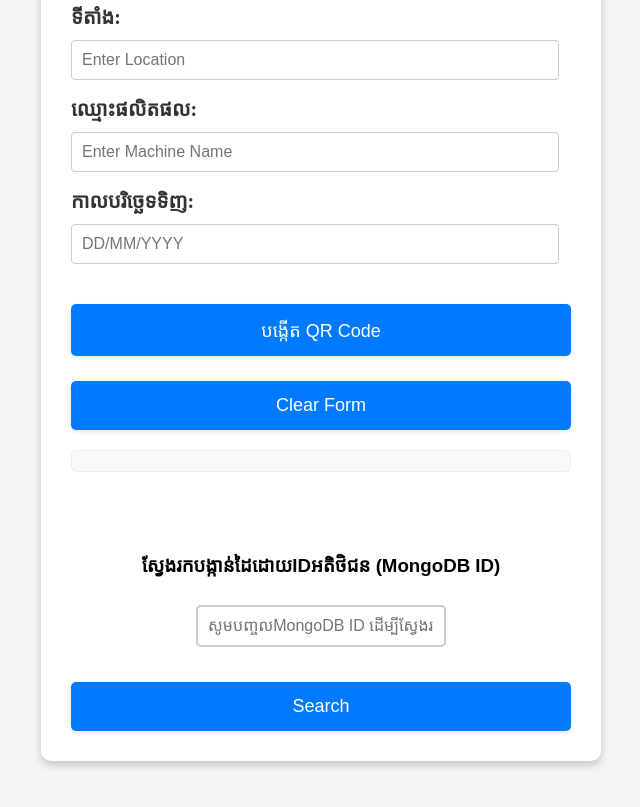
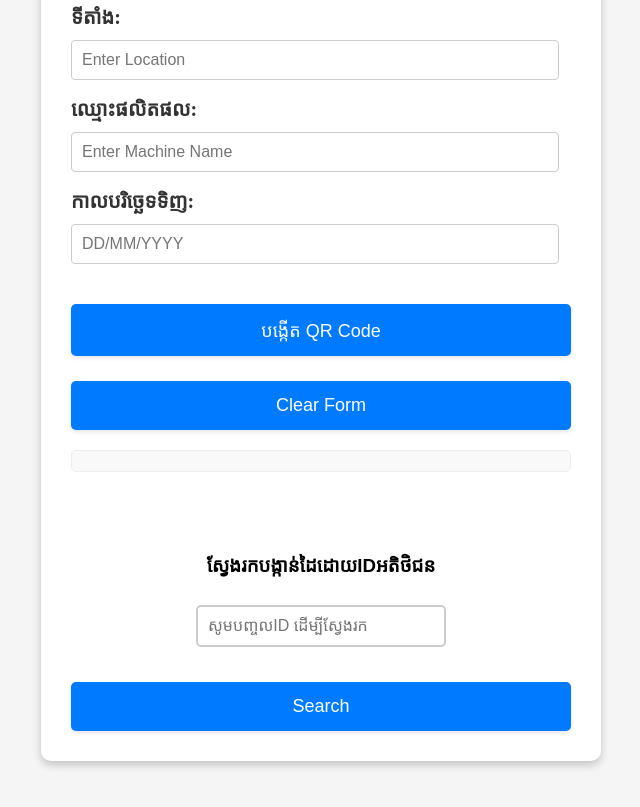
Before and after one commit to heangysg/ysg-qr, a website: page public/index.html in a window 1280 px wide. Shown: the part 515-1322 px from the top of the page, without its empty margins (319-959 px from the left). Drawn offline with Linux system fonts and the light colour scheme; no server answers.

Commit message:
Update index.html

```diff
--- a/public/index.html
+++ b/public/index.html
@@ -77,8 +77,8 @@
   <a id="download-link" style="display: none;" download>Download QR Code</a>
 
   <div class="search-id-container">
-    <h3>ស្វែងរកបង្កាន់ដៃដោយIDអតិថិជន (MongoDB ID)</h3>
-    <input type="text" id="search-customer-id" placeholder="សូមបញ្ចូលMongoDB ID ដើម្បីស្វែងរក" />
+    <h3>ស្វែងរកបង្កាន់ដៃដោយIDអតិថិជន</h3>
+    <input type="text" id="search-customer-id" placeholder="សូមបញ្ចូលID ដើម្បីស្វែងរក" />
     <button id="search-id-button">Search</button>
   </div>
 
```
